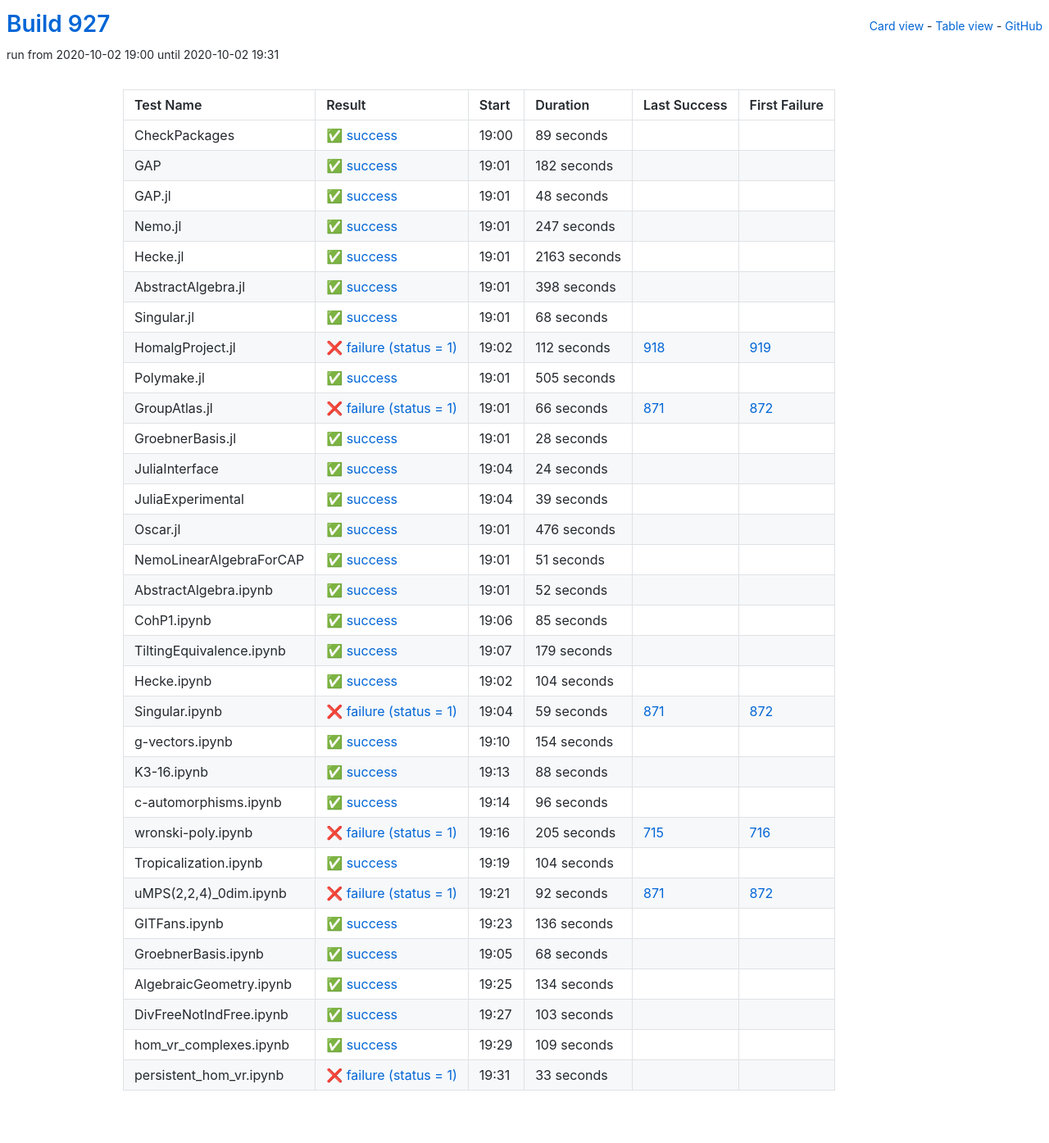
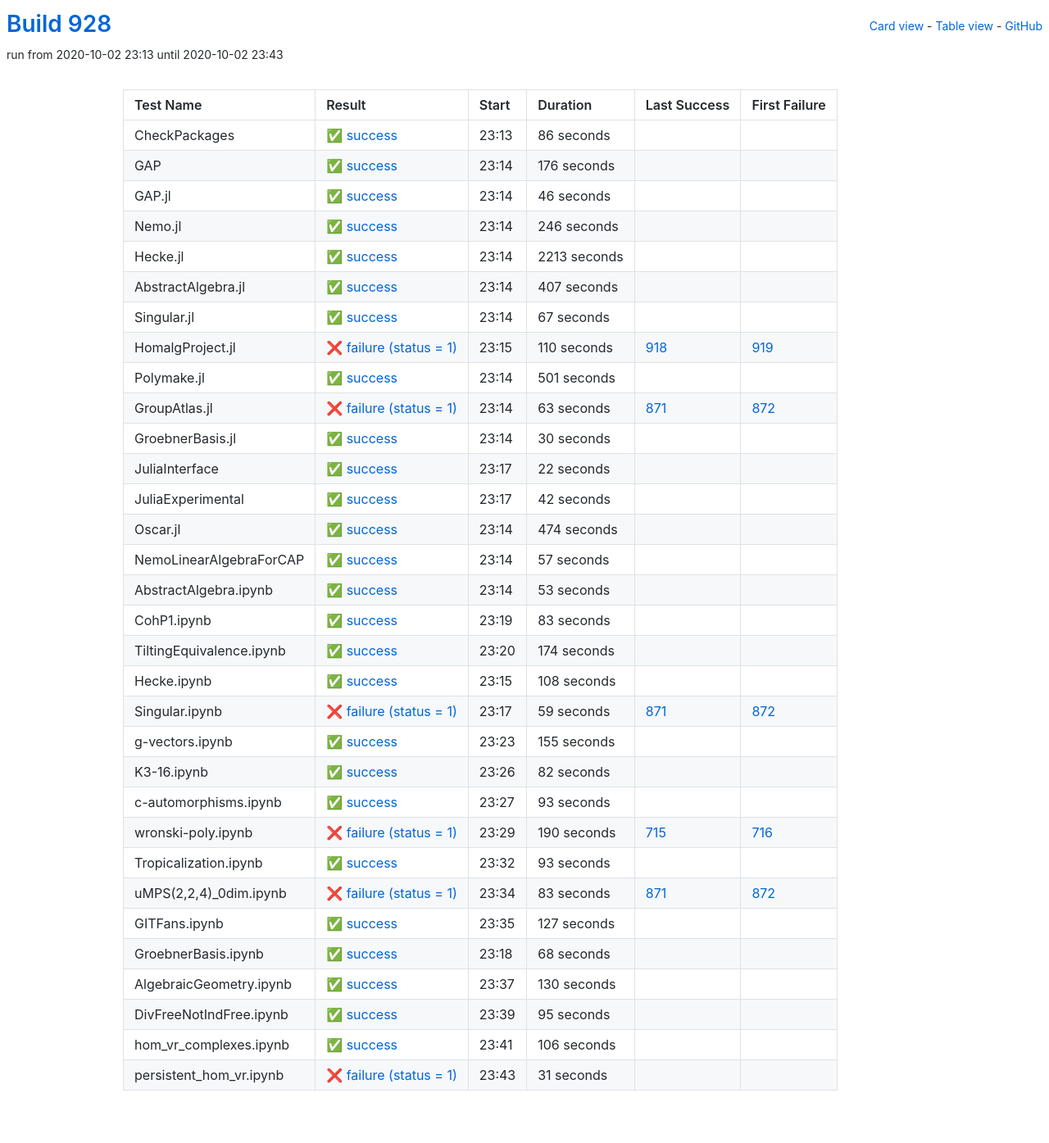
Before and after one commit to oscar-system/oscar-ci-status-stable, a Jekyll site: the page built from table.html, in a window 1280 px wide. Shown: the whole page at 82% size. Built offline with Jekyll 4.4.1, drawn with Linux system fonts in a browser that asks for light colours.

Commit message:
Build #928

```diff
--- a/_data/ci.yml
+++ b/_data/ci.yml
@@ -1,6 +1,6 @@
 ---
-build: 927
-build_url: https://oscarci.mathematik.uni-kl.de/job/oscar-stable/927/
+build: 928
+build_url: https://oscarci.mathematik.uni-kl.de/job/oscar-stable/928/
 job: oscar-stable
 organization: oscar-system
 repo: oscar-ci-status-stable
@@ -8,236 +8,236 @@ repourl: https://github.com/oscar-system/oscar-ci-status-stable
 tests:
 - name: CheckPackages
   id: checkpackages
-  log: https://oscarci.mathematik.uni-kl.de/job/oscar-stable/927/artifact/logs/build-927/CheckPackages.log
-  start: 2020-10-02 19:00
+  log: https://oscarci.mathematik.uni-kl.de/job/oscar-stable/928/artifact/logs/build-928/CheckPackages.log
+  start: 2020-10-02 23:13
   success: true
   exitcode: 0
   status: success
-  duration: 89
+  duration: 86
   last_success: false
   last_success_url:
   first_failure: false
   first_failure_url:
 - name: GAP
   id: gap
-  log: https://oscarci.mathematik.uni-kl.de/job/oscar-stable/927/artifact/logs/build-927/GAP.log
-  start: 2020-10-02 19:01
+  log: https://oscarci.mathematik.uni-kl.de/job/oscar-stable/928/artifact/logs/build-928/GAP.log
+  start: 2020-10-02 23:14
   success: true
   exitcode: 0
   status: success
-  duration: 182
+  duration: 176
   last_success: false
   last_success_url:
   first_failure: false
   first_failure_url:
 - name: GAP.jl
   id: gap-jl
-  log: https://oscarci.mathematik.uni-kl.de/job/oscar-stable/927/artifact/logs/build-927/GAP.jl.log
-  start: 2020-10-02 19:01
+  log: https://oscarci.mathematik.uni-kl.de/job/oscar-stable/928/artifact/logs/build-928/GAP.jl.log
+  start: 2020-10-02 23:14
   success: true
   exitcode: 0
   status: success
-  duration: 48
+  duration: 46
   last_success: false
   last_success_url:
   first_failure: false
   first_failure_url:
 - name: Nemo.jl
   id: nemo-jl
-  log: https://oscarci.mathematik.uni-kl.de/job/oscar-stable/927/artifact/logs/build-927/Nemo.jl.log
-  start: 2020-10-02 19:01
+  log: https://oscarci.mathematik.uni-kl.de/job/oscar-stable/928/artifact/logs/build-928/Nemo.jl.log
+  start: 2020-10-02 23:14
   success: true
   exitcode: 0
   status: success
-  duration: 247
+  duration: 246
   last_success: false
   last_success_url:
   first_failure: false
   first_failure_url:
 - name: Hecke.jl
   id: hecke-jl
-  log: https://oscarci.mathematik.uni-kl.de/job/oscar-stable/927/artifact/logs/build-927/Hecke.jl.log
-  start: 2020-10-02 19:01
+  log: https://oscarci.mathematik.uni-kl.de/job/oscar-stable/928/artifact/logs/build-928/Hecke.jl.log
+  start: 2020-10-02 23:14
   success: true
   exitcode: 0
   status: success
-  duration: 2163
+  duration: 2213
   last_success: false
   last_success_url:
   first_failure: false
   first_failure_url:
 - name: AbstractAlgebra.jl
   id: abstractalgebra-jl
-  log: https://oscarci.mathematik.uni-kl.de/job/oscar-stable/927/artifact/logs/build-927/AbstractAlgebra.jl.log
-  start: 2020-10-02 19:01
+  log: https://oscarci.mathematik.uni-kl.de/job/oscar-stable/928/artifact/logs/build-928/AbstractAlgebra.jl.log
+  start: 2020-10-02 23:14
   success: true
   exitcode: 0
   status: success
-  duration: 398
+  duration: 407
   last_success: false
   last_success_url:
   first_failure: false
   first_failure_url:
 - name: Singular.jl
   id: singular-jl
-  log: https://oscarci.mathematik.uni-kl.de/job/oscar-stable/927/artifact/logs/build-927/Singular.jl.log
-  start: 2020-10-02 19:01
+  log: https://oscarci.mathematik.uni-kl.de/job/oscar-stable/928/artifact/logs/build-928/Singular.jl.log
+  start: 2020-10-02 23:14
   success: true
   exitcode: 0
   status: success
-  duration: 68
+  duration: 67
   last_success: false
   last_success_url:
   first_failure: false
   first_failure_url:
 - name: HomalgProject.jl
   id: homalgproject-jl
-  log: https://oscarci.mathematik.uni-kl.de/job/oscar-stable/927/artifact/logs/build-927/HomalgProject.jl.log
-  start: 2020-10-02 19:02
+  log: https://oscarci.mathematik.uni-kl.de/job/oscar-stable/928/artifact/logs/build-928/HomalgProject.jl.log
+  start: 2020-10-02 23:15
   success: false
   exitcode: 1
   status: failure
-  duration: 112
+  duration: 110
   last_success: 918
   last_success_url: https://oscarci.mathematik.uni-kl.de/job/oscar-stable/918/
   first_failure: 919
   first_failure_url: https://oscarci.mathematik.uni-kl.de/job/oscar-stable/919/
 - name: Polymake.jl
   id: polymake-jl
-  log: https://oscarci.mathematik.uni-kl.de/job/oscar-stable/927/artifact/logs/build-927/Polymake.jl.log
-  start: 2020-10-02 19:01
+  log: https://oscarci.mathematik.uni-kl.de/job/oscar-stable/928/artifact/logs/build-928/Polymake.jl.log
+  start: 2020-10-02 23:14
   success: true
   exitcode: 0
   status: success
-  duration: 505
+  duration: 501
   last_success: false
   last_success_url:
   first_failure: false
   first_failure_url:
 - name: GroupAtlas.jl
   id: groupatlas-jl
-  log: https://oscarci.mathematik.uni-kl.de/job/oscar-stable/927/artifact/logs/build-927/GroupAtlas.jl.log
-  start: 2020-10-02 19:01
+  log: https://oscarci.mathematik.uni-kl.de/job/oscar-stable/928/artifact/logs/build-928/GroupAtlas.jl.log
+  start: 2020-10-02 23:14
   success: false
   exitcode: 1
   status: failure
-  duration: 66
+  duration: 63
   last_success: 871
   last_success_url: https://oscarci.mathematik.uni-kl.de/job/oscar-stable/871/
   first_failure: 872
   first_failure_url: https://oscarci.mathematik.uni-kl.de/job/oscar-stable/872/
 - name: GroebnerBasis.jl
   id: groebnerbasis-jl
-  log: https://oscarci.mathematik.uni-kl.de/job/oscar-stable/927/artifact/logs/build-927/GroebnerBasis.jl.log
-  start: 2020-10-02 19:01
+  log: https://oscarci.mathematik.uni-kl.de/job/oscar-stable/928/artifact/logs/build-928/GroebnerBasis.jl.log
+  start: 2020-10-02 23:14
   success: true
   exitcode: 0
   status: success
-  duration: 28
+  duration: 30
   last_success: false
   last_success_url:
   first_failure: false
   first_failure_url:
 - name: JuliaInterface
   id: juliainterface
-  log: https://oscarci.mathematik.uni-kl.de/job/oscar-stable/927/artifact/logs/build-927/JuliaInterface.log
-  start: 2020-10-02 19:04
+  log: https://oscarci.mathematik.uni-kl.de/job/oscar-stable/928/artifact/logs/build-928/JuliaInterface.log
+  start: 2020-10-02 23:17
   success: true
   exitcode: 0
   status: success
-  duration: 24
+  duration: 22
   last_success: false
   last_success_url:
   first_failure: false
   first_failure_url:
 - name: JuliaExperimental
   id: juliaexperimental
-  log: https://oscarci.mathematik.uni-kl.de/job/oscar-stable/927/artifact/logs/build-927/JuliaExperimental.log
-  start: 2020-10-02 19:04
+  log: https://oscarci.mathematik.uni-kl.de/job/oscar-stable/928/artifact/logs/build-928/JuliaExperimental.log
+  start: 2020-10-02 23:17
   success: true
   exitcode: 0
   status: success
-  duration: 39
+  duration: 42
   last_success: false
   last_success_url:
   first_failure: false
   first_failure_url:
 - name: Oscar.jl
   id: oscar-jl
-  log: https://oscarci.mathematik.uni-kl.de/job/oscar-stable/927/artifact/logs/build-927/Oscar.jl.log
-  start: 2020-10-02 19:01
+  log: https://oscarci.mathematik.uni-kl.de/job/oscar-stable/928/artifact/logs/build-928/Oscar.jl.log
+  start: 2020-10-02 23:14
   success: true
   exitcode: 0
   status: success
-  duration: 476
+  duration: 474
   last_success: false
   last_success_url:
   first_failure: false
   first_failure_url:
 - name: NemoLinearAlgebraForCAP
   id: nemolinearalgebraforcap
-  log: https://oscarci.mathematik.uni-kl.de/job/oscar-stable/927/artifact/logs/build-927/NemoLinearAlgebraForCAP.log
-  start: 2020-10-02 19:01
+  log: https://oscarci.mathematik.uni-kl.de/job/oscar-stable/928/artifact/logs/build-928/NemoLinearAlgebraForCAP.log
+  start: 2020-10-02 23:14
   success: true
   exitcode: 0
   status: success
-  duration: 51
+  duration: 57
   last_success: false
   last_success_url:
   first_failure: false
   first_failure_url:
 - name: AbstractAlgebra.ipynb
   id: abstractalgebra-ipynb
-  log: https://oscarci.mathematik.uni-kl.de/job/oscar-stable/927/artifact/logs/build-927/AbstractAlgebra.ipynb.log
-  start: 2020-10-02 19:01
+  log: https://oscarci.mathematik.uni-kl.de/job/oscar-stable/928/artifact/logs/build-928/AbstractAlgebra.ipynb.log
+  start: 2020-10-02 23:14
   success: true
   exitcode: 0
   status: success
-  duration: 52
+  duration: 53
   last_success: false
   last_success_url:
   first_failure: false
   first_failure_url:
 - name: CohP1.ipynb
   id: cohp1-ipynb
-  log: https://oscarci.mathematik.uni-kl.de/job/oscar-stable/927/artifact/logs/build-927/CohP1.ipynb.log
-  start: 2020-10-02 19:06
+  log: https://oscarci.mathematik.uni-kl.de/job/oscar-stable/928/artifact/logs/build-928/CohP1.ipynb.log
+  start: 2020-10-02 23:19
   success: true
   exitcode: 0
   status: success
-  duration: 85
+  duration: 83
   last_success: false
   last_success_url:
   first_failure: false
   first_failure_url:
 - name: TiltingEquivalence.ipynb
   id: tiltingequivalence-ipynb
-  log: https://oscarci.mathematik.uni-kl.de/job/oscar-stable/927/artifact/logs/build-927/TiltingEquivalence.ipynb.log
-  start: 2020-10-02 19:07
+  log: https://oscarci.mathematik.uni-kl.de/job/oscar-stable/928/artifact/logs/build-928/TiltingEquivalence.ipynb.log
+  start: 2020-10-02 23:20
   success: true
   exitcode: 0
   status: success
-  duration: 179
+  duration: 174
   last_success: false
   last_success_url:
   first_failure: false
   first_failure_url:
 - name: Hecke.ipynb
   id: hecke-ipynb
-  log: https://oscarci.mathematik.uni-kl.de/job/oscar-stable/927/artifact/logs/build-927/Hecke.ipynb.log
-  start: 2020-10-02 19:02
+  log: https://oscarci.mathematik.uni-kl.de/job/oscar-stable/928/artifact/logs/build-928/Hecke.ipynb.log
+  start: 2020-10-02 23:15
   success: true
   exitcode: 0
   status: success
-  duration: 104
+  duration: 108
   last_success: false
   last_success_url:
   first_failure: false
   first_failure_url:
 - name: Singular.ipynb
   id: singular-ipynb
-  log: https://oscarci.mathematik.uni-kl.de/job/oscar-stable/927/artifact/logs/build-927/Singular.ipynb.log
-  start: 2020-10-02 19:04
+  log: https://oscarci.mathematik.uni-kl.de/job/oscar-stable/928/artifact/logs/build-928/Singular.ipynb.log
+  start: 2020-10-02 23:17
   success: false
   exitcode: 1
   status: failure
@@ -248,92 +248,92 @@ tests:
   first_failure_url: https://oscarci.mathematik.uni-kl.de/job/oscar-stable/872/
 - name: g-vectors.ipynb
   id: g-vectors-ipynb
-  log: https://oscarci.mathematik.uni-kl.de/job/oscar-stable/927/artifact/logs/build-927/g-vectors.ipynb.log
-  start: 2020-10-02 19:10
+  log: https://oscarci.mathematik.uni-kl.de/job/oscar-stable/928/artifact/logs/build-928/g-vectors.ipynb.log
+  start: 2020-10-02 23:23
   success: true
   exitcode: 0
   status: success
-  duration: 154
+  duration: 155
   last_success: false
   last_success_url:
   first_failure: false
   first_failure_url:
 - name: K3-16.ipynb
   id: k3-16-ipynb
-  log: https://oscarci.mathematik.uni-kl.de/job/oscar-stable/927/artifact/logs/build-927/K3-16.ipynb.log
-  start: 2020-10-02 19:13
+  log: https://oscarci.mathematik.uni-kl.de/job/oscar-stable/928/artifact/logs/build-928/K3-16.ipynb.log
+  start: 2020-10-02 23:26
   success: true
   exitcode: 0
   status: success
-  duration: 88
+  duration: 82
   last_success: false
   last_success_url:
   first_failure: false
   first_failure_url:
 - name: c-automorphisms.ipynb
   id: c-automorphisms-ipynb
-  log: https://oscarci.mathematik.uni-kl.de/job/oscar-stable/927/artifact/logs/build-927/c-automorphisms.ipynb.log
-  start: 2020-10-02 19:14
+  log: https://oscarci.mathematik.uni-kl.de/job/oscar-stable/928/artifact/logs/build-928/c-automorphisms.ipynb.log
+  start: 2020-10-02 23:27
   success: true
   exitcode: 0
   status: success
-  duration: 96
+  duration: 93
   last_success: false
   last_success_url:
   first_failure: false
   first_failure_url:
 - name: wronski-poly.ipynb
   id: wronski-poly-ipynb
-  log: https://oscarci.mathematik.uni-kl.de/job/oscar-stable/927/artifact/logs/build-927/wronski-poly.ipynb.log
-  start: 2020-10-02 19:16
+  log: https://oscarci.mathematik.uni-kl.de/job/oscar-stable/928/artifact/logs/build-928/wronski-poly.ipynb.log
+  start: 2020-10-02 23:29
   success: false
   exitcode: 1
   status: failure
-  duration: 205
+  duration: 190
   last_success: 715
   last_success_url: https://oscarci.mathematik.uni-kl.de/job/oscar-stable/715/
   first_failure: 716
   first_failure_url: https://oscarci.mathematik.uni-kl.de/job/oscar-stable/716/
 - name: Tropicalization.ipynb
   id: tropicalization-ipynb
-  log: https://oscarci.mathematik.uni-kl.de/job/oscar-stable/927/artifact/logs/build-927/Tropicalization.ipynb.log
-  start: 2020-10-02 19:19
+  log: https://oscarci.mathematik.uni-kl.de/job/oscar-stable/928/artifact/logs/build-928/Tropicalization.ipynb.log
+  start: 2020-10-02 23:32
   success: true
   exitcode: 0
   status: success
-  duration: 104
+  duration: 93
   last_success: false
   last_success_url:
   first_failure: false
   first_failure_url:
 - name: uMPS(2,2,4)_0dim.ipynb
   id: umps-2-2-4-0dim-ipynb
-  log: https://oscarci.mathematik.uni-kl.de/job/oscar-stable/927/artifact/logs/build-927/uMPS-2-2-4-_0dim.ipynb.log
-  start: 2020-10-02 19:21
+  log: https://oscarci.mathematik.uni-kl.de/job/oscar-stable/928/artifact/logs/build-928/uMPS-2-2-4-_0dim.ipynb.log
+  start: 2020-10-02 23:34
   success: false
   exitcode: 1
   status: failure
-  duration: 92
+  duration: 83
   last_success: 871
   last_success_url: https://oscarci.mathematik.uni-kl.de/job/oscar-stable/871/
   first_failure: 872
   first_failure_url: https://oscarci.mathematik.uni-kl.de/job/oscar-stable/872/
 - name: GITFans.ipynb
   id: gitfans-ipynb
-  log: https://oscarci.mathematik.uni-kl.de/job/oscar-stable/927/artifact/logs/build-927/GITFans.ipynb.log
-  start: 2020-10-02 19:23
+  log: https://oscarci.mathematik.uni-kl.de/job/oscar-stable/928/artifact/logs/build-928/GITFans.ipynb.log
+  start: 2020-10-02 23:35
   success: true
   exitcode: 0
   status: success
-  duration: 136
+  duration: 127
   last_success: false
   last_success_url:
   first_failure: false
   first_failure_url:
 - name: GroebnerBasis.ipynb
   id: groebnerbasis-ipynb
-  log: https://oscarci.mathematik.uni-kl.de/job/oscar-stable/927/artifact/logs/build-927/GroebnerBasis.ipynb.log
-  start: 2020-10-02 19:05
+  log: https://oscarci.mathematik.uni-kl.de/job/oscar-stable/928/artifact/logs/build-928/GroebnerBasis.ipynb.log
+  start: 2020-10-02 23:18
   success: true
   exitcode: 0
   status: success
@@ -344,48 +344,48 @@ tests:
   first_failure_url:
 - name: AlgebraicGeometry.ipynb
   id: algebraicgeometry-ipynb
-  log: https://oscarci.mathematik.uni-kl.de/job/oscar-stable/927/artifact/logs/build-927/AlgebraicGeometry.ipynb.log
-  start: 2020-10-02 19:25
+  log: https://oscarci.mathematik.uni-kl.de/job/oscar-stable/928/artifact/logs/build-928/AlgebraicGeometry.ipynb.log
+  start: 2020-10-02 23:37
   success: true
   exitcode: 0
   status: success
-  duration: 134
+  duration: 130
   last_success: false
   last_success_url:
   first_failure: false
   first_failure_url:
 - name: DivFreeNotIndFree.ipynb
   id: divfreenotindfree-ipynb
-  log: https://oscarci.mathematik.uni-kl.de/job/oscar-stable/927/artifact/logs/build-927/DivFreeNotIndFree.ipynb.log
-  start: 2020-10-02 19:27
+  log: https://oscarci.mathematik.uni-kl.de/job/oscar-stable/928/artifact/logs/build-928/DivFreeNotIndFree.ipynb.log
+  start: 2020-10-02 23:39
   success: true
   exitcode: 0
   status: success
-  duration: 103
+  duration: 95
   last_success: false
   last_success_url:
   first_failure: false
   first_failure_url:
 - name: hom_vr_complexes.ipynb
   id: hom-vr-complexes-ipynb
-  log: https://oscarci.mathematik.uni-kl.de/job/oscar-stable/927/artifact/logs/build-927/hom_vr_complexes.ipynb.log
-  start: 2020-10-02 19:29
+  log: https://oscarci.mathematik.uni-kl.de/job/oscar-stable/928/artifact/logs/build-928/hom_vr_complexes.ipynb.log
+  start: 2020-10-02 23:41
   success: true
   exitcode: 0
   status: success
-  duration: 109
+  duration: 106
   last_success: false
   last_success_url:
   first_failure: false
   first_failure_url:
 - name: persistent_hom_vr.ipynb
   id: persistent-hom-vr-ipynb
-  log: https://oscarci.mathematik.uni-kl.de/job/oscar-stable/927/artifact/logs/build-927/persistent_hom_vr.ipynb.log
-  start: 2020-10-02 19:31
+  log: https://oscarci.mathematik.uni-kl.de/job/oscar-stable/928/artifact/logs/build-928/persistent_hom_vr.ipynb.log
+  start: 2020-10-02 23:43
   success: false
   exitcode: 1
   status: failure
-  duration: 33
+  duration: 31
   last_success: false
   last_success_url:
   first_failure: false
```
Also changed, not shown: README.md.
